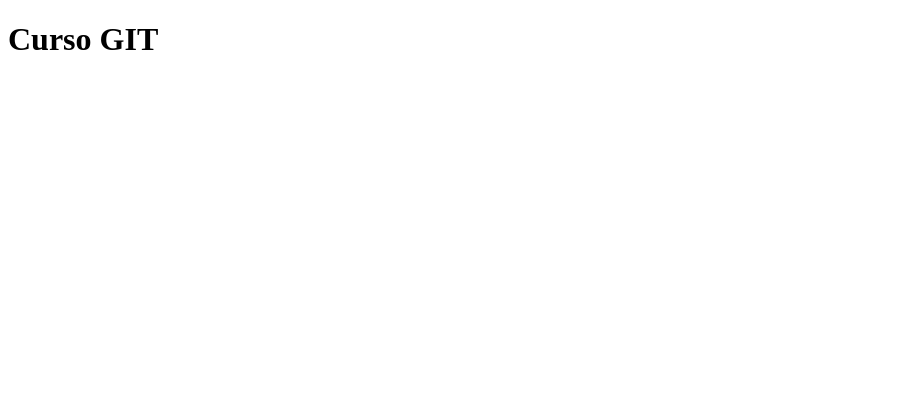
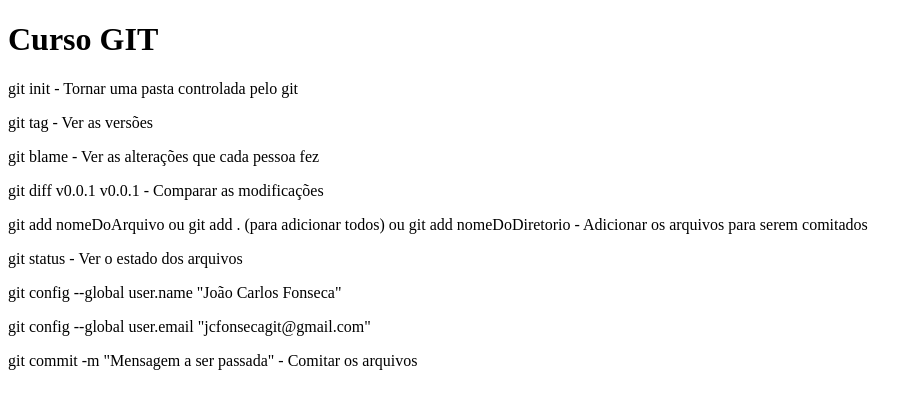
Before and after one commit to pedrosouza18/curso-git, a plain HTML site: page index.html in a window 1280 px wide. Shown: the whole page, without its empty margins (0-922 px from the left). Drawn offline with Linux system fonts and the light colour scheme.

Commit message:
Descrição dos codigos

```diff
--- a/index.html
+++ b/index.html
@@ -5,5 +5,14 @@
 </head>
 <body>
 	<h1>Curso GIT</h1>
+	<p>git init - Tornar uma pasta controlada pelo git</p>
+	<p>git tag - Ver as versões</p>
+	<p>git blame - Ver as alterações que cada pessoa fez</p>
+	<p>git diff v0.0.1 v0.0.1 - Comparar as modificações</p>
+	<p>git add nomeDoArquivo ou git add . (para adicionar todos) ou git add nomeDoDiretorio - Adicionar os arquivos para serem comitados</p>
+	<p>git status - Ver o estado dos arquivos</p>
+	<p>git config --global user.name "João Carlos Fonseca"</p>
+	<p>git config --global user.email "jcfonsecagit@gmail.com"</p>
+	<p>git commit -m "Mensagem a ser passada" - Comitar os arquivos</p>
 </body>
 </html>
```
